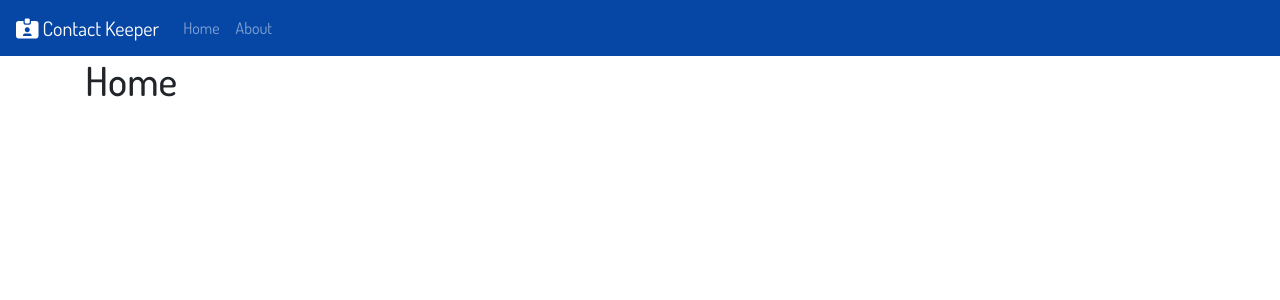
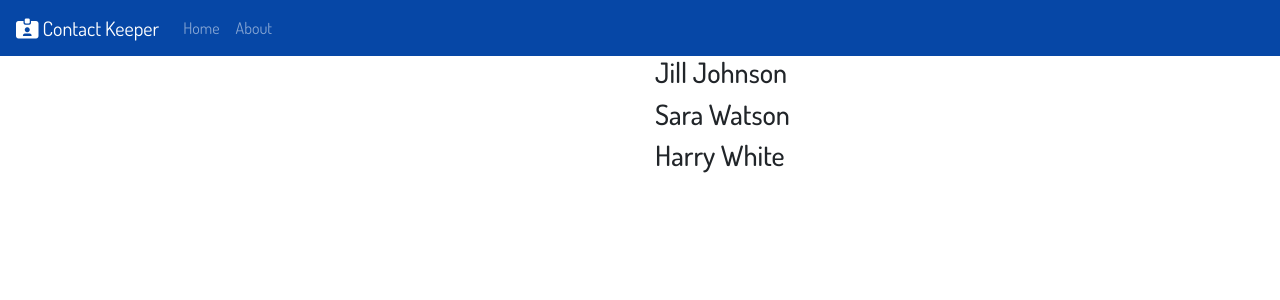
Before and after one commit to AlaaKanaan/contact-keeper-client, a React (Create React App) app: page / in a window 1280 px wide. Shown: the top 300 px of the page. Built offline with nearby package versions, Linux system fonts and the light colour scheme.

Commit message:
add navbar and style

```diff
--- a/src/App.js
+++ b/src/App.js
@@ -3,9 +3,11 @@
 import Navbar from './components/layout/Navbar';
 import Home from './components/pages/Home';
 import About from './components/pages/About';
+import ContactState from './context/contact/ContactState';
 
 const App = () => {
     return (
+        <ContactState>
             <Router>
                 <Fragment>
                     <Navbar/>
@@ -17,6 +19,7 @@
                     </div>
                 </Fragment>
             </Router>
+        </ContactState>
     );
 };
 
--- /dev/null
+++ b/src/components/contacts/Contacts.js
@@ -0,0 +1,18 @@
+import React, {Fragment, useContext} from 'react';
+import ContactContext from '../../context/contact/contactContext'
+
+const Contacts = props => {
+
+    const contactContext = useContext(ContactContext);
+
+    const {contacts} = contactContext;
+    return (
+        <Fragment>
+            {contacts.map(contact => (
+                <h3>{contact.name}</h3>
+            ))}
+        </Fragment>
+    );
+}
+
+export default Contacts;
--- a/src/components/pages/Home.js
+++ b/src/components/pages/Home.js
@@ -1,9 +1,13 @@
 import React from 'react';
+import Contacts from '../contacts/Contacts'
 
 function Home(props) {
     return (
-        <div>
-            <h1>Home</h1>
+        <div className="row">
+            <div className="col">{/* ContactForm */}</div>
+            <div className="col">
+                <Contacts/>
+            </div>
         </div>
     );
 }
--- /dev/null
+++ b/src/context/contact/ContactState.js
@@ -0,0 +1,78 @@
+import React, {useReducer} from 'react';
+import uuid from 'uuid';
+import ContactContext from './contactContext';
+import contactReducer from './contactReducer';
+import {
+    ADD_CONTACT,
+    DELETE_CONTACT,
+    SET_CURRENT,
+    CLEAR_CURRENT,
+    UPDATE_CONTACT,
+    FILTER_CONTACTS,
+    CLEAR_FILTER
+} from "../types";
+
+
+const ContactState = props => {
+    const initialState = {
+        contacts: [
+            {
+                id: 1,
+                name: 'Jill Johnson',
+                email: 'jill@gmail.com',
+                phone: '11-111-11111',
+                type: 'personal'
+            },
+            {
+                id: 2,
+                name: 'Sara Watson',
+                email: 'sara@gmail.com',
+                phone: '22-222-2222',
+                type: 'personal'
+            },
+            {
+                id: 3,
+                name: 'Harry White',
+                email: 'harry@gmail.com',
+                phone: '33-333-3333',
+                type: 'professional'
+            }
+        ]
+    };
+
+    const [state, dispatch] = useReducer(contactReducer, initialState);
+
+
+    //add contact
+
+
+    //delete contact
+
+
+    //set current contact
+
+
+    //clear current contact
+
+
+    //update contact
+
+
+    //filter contacts
+
+
+    //clear filter
+
+
+    return (
+        <ContactContext.Provider
+            value={{
+                contacts: state.contacts
+            }}
+        >
+            {props.children}
+        </ContactContext.Provider>
+    )
+};
+
+export default ContactState;
--- /dev/null
+++ b/src/context/contact/contactContext.js
@@ -0,0 +1,5 @@
+import { createContext } from 'react';
+
+const contactContext = createContext();
+
+export default contactContext;
--- /dev/null
+++ b/src/context/types.js
@@ -0,0 +1,20 @@
+export const GET_CONTACTS = 'GET_CONTACTS';
+export const ADD_CONTACT = 'ADD_CONTACT';
+export const DELETE_CONTACT = 'DELETE_CONTACT';
+export const SET_CURRENT = 'SET_CURRENT';
+export const CLEAR_CURRENT = 'CLEAR_CURRENT';
+export const UPDATE_CONTACT = 'UPDATE_CONTACT';
+export const FILTER_CONTACTS = 'FILTER_CONTACTS';
+export const CLEAR_CONTACTS = 'CLEAR_CONTACTS';
+export const CLEAR_FILTER = 'CLEAR_FILTER';
+export const CONTACT_ERROR = 'CONTACT_ERROR';
+export const SET_ALERT = 'SET_ALERT';
+export const REMOVE_ALERT = 'REMOVE_ALERT';
+export const REGISTER_SUCCESS = 'REGISTER_SUCCESS';
+export const REGISTER_FAIL = 'REGISTER_FAIL';
+export const USER_LOADED = 'USER_LOADED';
+export const AUTH_ERROR = 'AUTH_ERROR';
+export const LOGIN_SUCCESS = 'LOGIN_SUCCESS';
+export const LOGIN_FAIL = 'LOGIN_FAIL';
+export const LOGOUT = 'LOGOUT';
+export const CLEAR_ERRORS = 'CLEAR_ERRORS';
```
Also changed, not shown: src/components/contacts/ContactItem.js (added, +9 -0 lines), src/context/contact/contactReducer.js (added). Lines whose indentation alone changed are shown as unchanged.
